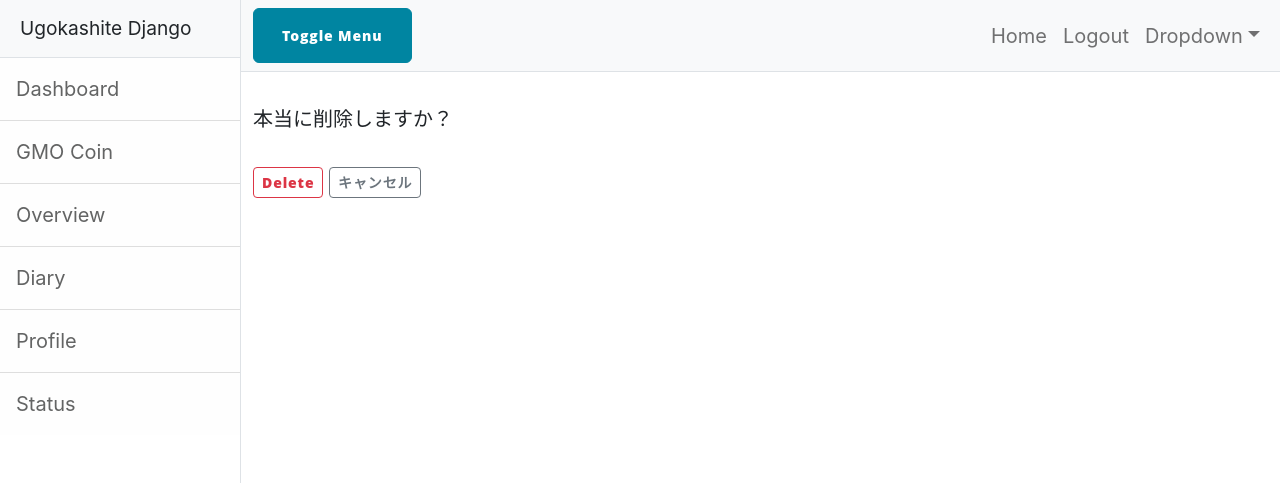
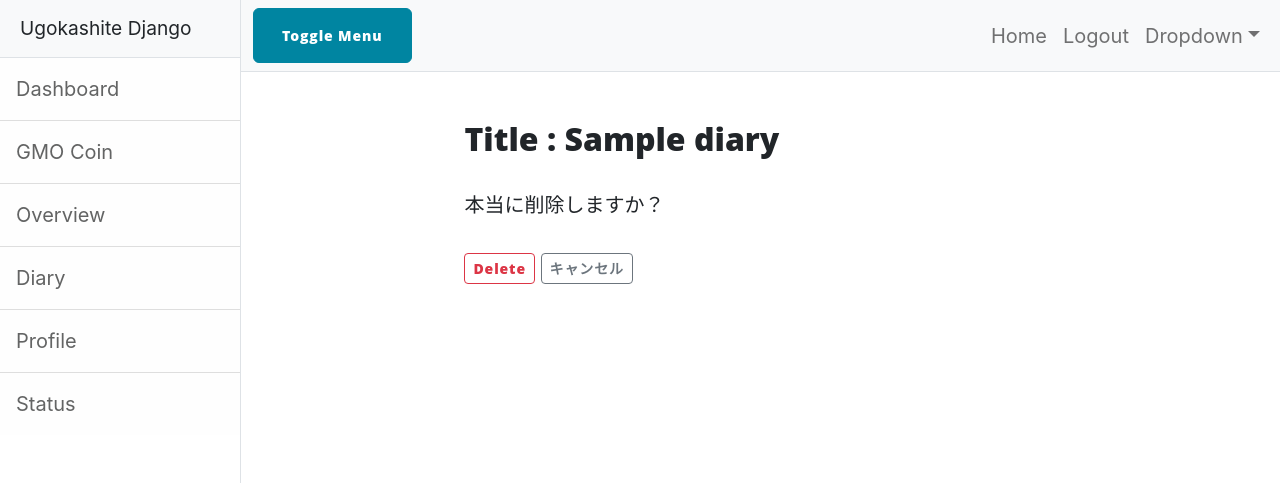
Before and after one commit to tker-78/Portfolio_v1, a Django app: page /diary-delete/1/ in a window 1280 px wide. Shown: the top 483 px of the page. Run offline with Django 5.2, Linux system fonts and the light colour scheme; a user stored in the database is signed in; tables that the repository leaves empty hold one stand-in row (values such as "Sample post"); some libraries are stand-ins or nearby versions.

Commit message:
display the title in diary_delete template

```diff
--- a/diary/templates/diary.html
+++ b/diary/templates/diary.html
@@ -24,7 +24,6 @@
 
                     <div class="d-flex align-items-center">
                         <p class="post-meta"> Posted by {{ diary.user.username }} on {{ diary.created_at }} </p>
-                        <a class="ms-auto mx-4 btn btn-sm btn-outline-danger" href="{% url 'diary:diary_delete' diary.pk %}">Delete</a>
                     </div>
                 </div>
                 <!-- Divider -->
--- a/diary/templates/diary_delete.html
+++ b/diary/templates/diary_delete.html
@@ -2,16 +2,19 @@
 {% load static %}
 
 {% block content %}
-<div class="container-fluid">
-    <div class="row">
+<div class="container-fluid pt-5">
+    <div class="d-flex justify-content-center">
+        <div class="col-md-10 col-lg-7 col-lx-8">
             <form method="POST">
                 {% csrf_token %}
+                <h2> Title : {{ object.title }}</h2>
                 <p>本当に削除しますか？</p>
                 <button class="btn btn-sm btn-outline-danger" type="submit">Delete</button>
                 <a class="btn btn-sm btn-outline-secondary" href="{% url 'diary:diary' %}">キャンセル</a>
             </form>
         </div>
     </div>
+</div>
 
 
 {% endblock %}
```
Lines whose indentation alone changed are shown as unchanged.
